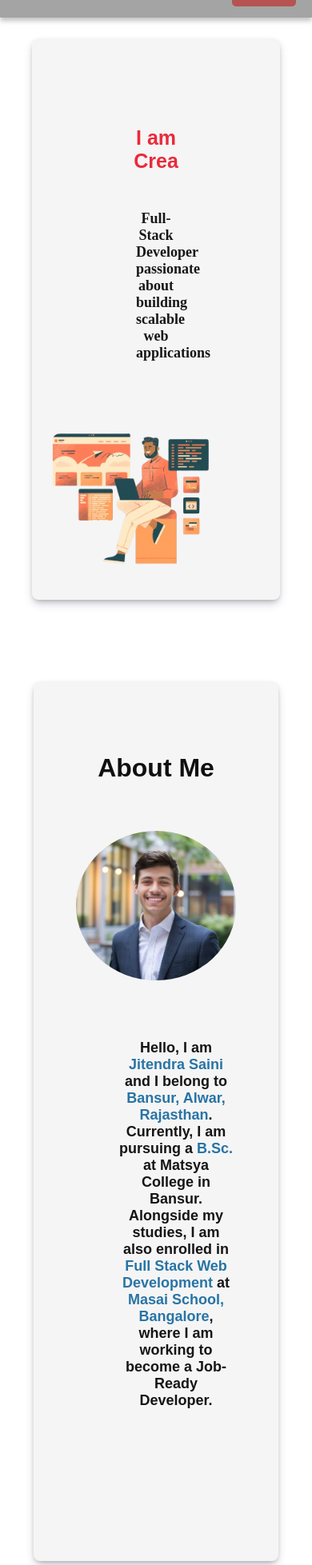
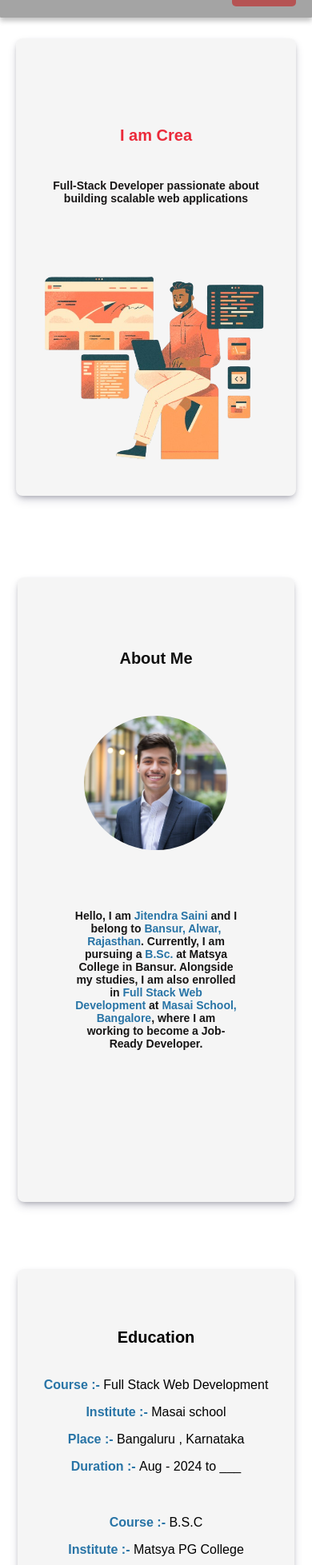
Before and after one commit to jitendra-sudo/Portfolio, a React (Vite) app: page / in a window 390 px wide. Shown: the part 40-1997 px from the top of the page at 80% size. Built offline with nearby package versions, Linux system fonts and the light colour scheme.

Commit message:
added new

```diff
--- a/src/Components/Home.css
+++ b/src/Components/Home.css
@@ -66,8 +66,8 @@ header {
 main {
     display: flex;
     text-align: center;
-    justify-content: space-between;
-    /* align-items: center; */
+    justify-content: space-evenly;
+    align-items: center;
     margin-top: 88px;
     border-radius: 8px;
     margin-left: 40px;
@@ -82,12 +82,14 @@ main {
 
 
 .hero {
-    margin: 0 auto;
+    /* border: 2px solid; */
+
+    /* margin: 0 auto; */
     padding-top: 100px;
     /* border-radius: 10px; */
     /* max-width: 800px; */
     /* border: 2px solid; */
-    margin: 0px 100px;
+    /* margin: 0px 100px; */
 }
 
 .hero h1 {
@@ -109,7 +111,7 @@ main {
     font-weight: bold;
     margin-top: 50px;
     margin-bottom: 60px;
-    font-family: cursive;
+    /* font-family: cursive; */
 }
 
 .logoM img {
@@ -121,9 +123,9 @@ main {
 }
 
 .logoM{
-
+   /* border: 2px solid; */
     padding-top: 80px;
-    margin-right: 60px;
+    /* margin-right: 60px; */
 
 
 }
@@ -171,7 +173,7 @@ main {
     justify-content: center;
     align-items: center;
     /* border: 2px solid; */
-    /* padding: 0px 70px; */
+    padding: 0px 70px;
     /* background-color: #273648;  */
     margin-bottom: 60px;
 }
@@ -179,12 +181,18 @@ main {
 
 
 #aboutSection p{
-    /* text-align: left; */
+        /* border: 2px solid; */
+
+    text-align: center;
     padding-left: 50px;
     font-size: large;
     font-weight: bold;
     color: #201d1d;
 }
+
+
+/* //////////// */
+
 
 .Edu{
     text-align: center;
@@ -208,10 +216,12 @@ main {
     display: flex;
     flex-wrap: nowrap;
     justify-content: center;
+    align-items: center;
     margin-bottom: 50px;
 }
 .courese{
     text-align: left;
+    /* border: 2px solid; */
     padding: 30px;
 }
 strong{
@@ -859,23 +869,63 @@ h3{
 }
 
 @media screen and (max-width: 588px){
+    main{
+        margin-left: 20px;
+        margin-right: 20px;
+    }
+
   .hero #animatedText{
-    font-size: 25px;
+    font-size: 20px;
   }
 
   .hero p{
-    font-size: 18px;
+    font-size: 14px;
+
   }
 
 .aboutSec #aboutSection p{
       text-align: center;
+      /* border: 2px solid; */
+       font-size: 14px;
+  }
+
+  .aboutcss{
+    padding: 60px  0px;
+    margin-left: 20px;
+    margin-right: 20px;
+  }
+
+.Educss h1{
+    font-size: 20px;
+}
+
+  .Educss{
+    margin-left: 20px;
+    margin-right: 20px;
+    padding: 60px  0px;
+  }
+
+    .courese{
+        padding: 0;
+        margin: 10px;
+        text-align: left;
+    }
+     .courese p{
+        text-align: center;
+     }
+      .courese strong{
+        text-align: left;
+      }
+  #about h1{
+    font-size: 20px;
   }
 
   .skills h1{
     display: flex;
     justify-content: center;
     flex-wrap: wrap;
-    margin: 0px 30px;/
+    margin: 0px 30px;
+    font-size: 20px;
   }
 
   .skill-logos{
@@ -901,15 +951,26 @@ h3{
 .ProjectImg img{
       width: 300px;
       height: auto;
+      /* border: 2px solid; */
   }
 
+  #aboutSection p{
+    padding-left: 0px;
+     font-size: 12px;
+  }
+
+
+  #aboutSection img{
+        width:180px ;
+  }
   .stats{
     display: flex;
     justify-content: center;
     padding-bottom: 40px;
   }
  .stats img{
-    width: 300px;
+    width: 180px;
+
  }
 
 .section img{
@@ -953,8 +1014,82 @@ font-size: 10px;
 }
 
 
+.skillcss{
+    margin-left: 20px;
+    margin-right: 20px;
+}
+
+.projectcss{
+    margin-left: 20px;
+    margin-right: 20px;
+}
+.projectcss h1{
+    font-size: 20px;
+}
+.project h2{
+    font-size: 16px;
+    padding-left: 10px;
+}
+.ProjectImg img{
+    width: 180px;
+}
+
+.repoLink{
+    /* border: 2px solid; */
+    display: flex;
+    justify-content: space-evenly;
+    padding-right: 10px;
+
+}
+
+.descrip h4{
+    font-size: 14px;
+    padding-left: 10px;
+}
+
+.descrip p{
+    font-size: 10px;
+    padding-left: 0px;
+    text-align: center;
+
+}
+
+.description{
+    text-align: center;
+    padding: 0px 10px;
+}
+
+.statisticscss{
+    margin-left: 20px;
+    margin-right: 20px;
+}
+.statisticscss h1{
+    font-size: 20px;
+}
+
+.section img{
+    width: 180px;
+}
 
 
 
+.contactcss{
+    margin-left: 20px;
+    margin-right: 20px;
+}
+
+form h3{
+    font-size: 14px;
+}
+
+
+.contactcss h1{
+    font-size: 20px;
+}
+
+.list p{
+    /* border: 2px solid; */
+    font-size: 10px;
+}
 
 }
--- a/src/Components/Project.css
+++ b/src/Components/Project.css
@@ -64,7 +64,7 @@ width: 350px;
     /* border: 2px solid rgb(0, 0, 0); */
     background: rgba(74, 238, 33, 0.486);
    display: inline-block;
-   margin: 4px;
+   /* margin: 4px; */
 }
 .repo a:hover{
     background: rgba(74, 238, 33, 0.686);
```
